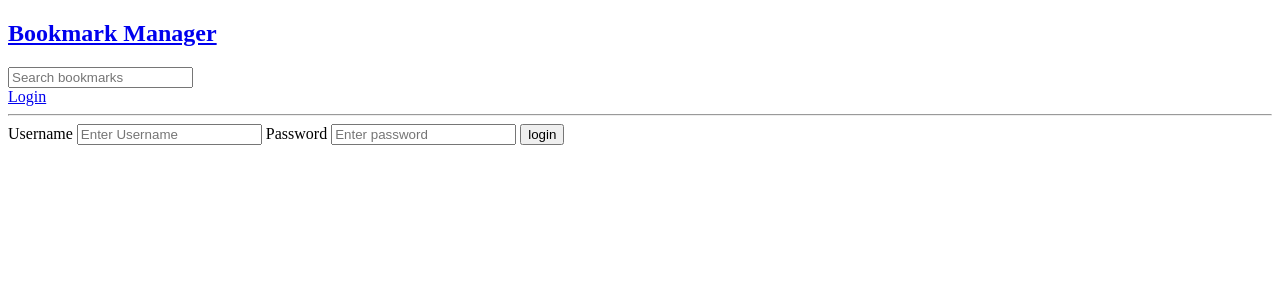
After one commit to wowmansalex/py-bookmark-app, a Django app: page /login/ in a window 1280 px wide. The commit adds this page. Shown: the top 300 px of the page. Run offline with Django 4.2, Linux system fonts and the light colour scheme.

Commit message:
log in added

```diff
--- a/bookmark_app/main/templates/main/base.html
+++ b/bookmark_app/main/templates/main/base.html
@@ -8,7 +8,17 @@
 </head>
 <body>
   {% include 'main/navbar.html' %}
+
+  {% if messages %}
+  <ul class="messages">
+      {% for message in messages %}
+      <li>{{ message }}</li>
+      {% endfor %}
+  </ul>
+  {% endif %}
+
   {% block content %}
+
 
   {% endblock %}
 </body>
--- /dev/null
+++ b/bookmark_app/main/templates/main/login_register.html
@@ -0,0 +1,16 @@
+{% extends 'main/base.html' %}
+
+{% block content %}
+
+<div>
+  <form method="POST" action="">
+    {% csrf_token %}
+    <label>Username</label>
+    <input type="text" name='username' placeholder='Enter Username'/>
+    <label>Password</label>
+    <input type="password" name="password" placeholder="Enter password">
+    <input type="submit" value="login"/>
+  </form>
+</div>
+
+{% endblock %}
--- a/bookmark_app/main/templates/main/navbar.html
+++ b/bookmark_app/main/templates/main/navbar.html
@@ -3,4 +3,10 @@
 <form method="GET" action="{% url 'overview' %}">
   <input type="text" name="q" placeholder='Search bookmarks'/>
 </form>
+
+{% if request.user.is_authenticated %}
+<a href="{% url 'logout' %}">Logout</a>
+{% else %}
+<a href="{% url 'login' %}">Login</a>
+{% endif %}
 <hr>
--- a/bookmark_app/main/templates/main/overview.html
+++ b/bookmark_app/main/templates/main/overview.html
@@ -25,7 +25,7 @@
   </div>
 
   <div >
-
+    <h5>{{bookmark_count}} bookmarks saved</h5>
     <a href="{% url 'add-bookmark' %}">Add new bookmark</a>
 
     <div>
--- a/bookmark_app/main/urls.py
+++ b/bookmark_app/main/urls.py
@@ -2,6 +2,9 @@ from django.urls import path
 from . import views
 
 urlpatterns = [
+  path('login/', views.loginPage, name='login'),
+  path('logout/', views.logoutUser, name='logout'),
+
   path('', views.overview, name="overview"),
   path('add/', views.add, name='add-bookmark'),
   path('edit/<int:id>', views.update, name='edit-bookmark'),
--- a/bookmark_app/main/views.py
+++ b/bookmark_app/main/views.py
@@ -1,15 +1,51 @@
 from django.shortcuts import render, redirect
+from django.contrib import messages
+from django.contrib.auth.decorators import login_required
+from django.db.models import Q
 from django.http import HttpResponse
+from django.contrib.auth import authenticate, login, logout
+from django.contrib.auth.models import User
 from .models import Bookmarks, Tag
 from .forms import BookmarksForm, TagForm
 
 # Create your views here.
+def loginPage(request):
+  if request.method == 'POST':
+    username = request.POST.get('username')
+    password = request.POST.get('password')
+
+    try:
+      user = User.objects.get(username=username)
+    except:
+      messages.error(request, 'User does not exist')
+
+    user = authenticate(request, username=username, password=password)
+
+    if user is not None:
+      login(request, user)
+      return redirect('overview')
+    else:
+      messages.error(request, 'User does not exist')
+
+  return render(request, 'main/login_register.html')
+
+def logoutUser(request):
+  logout((request))
+  return redirect('overview')
+
+
 def overview(request):
   q = request.GET.get('q') if request.GET.get('q') != None else ''
   tags = Tag.objects.all()
-  bookmarks = Bookmarks.objects.filter(tags__name__icontains=q)
-  return render(request, 'main/overview.html', {'bookmarks':bookmarks, 'tags': tags})
+  bookmarks = Bookmarks.objects.filter(
+    Q(tags__name__icontains=q) |
+    Q(title__icontains=q) |
+    Q(url__contains=q)
+    )
+  bookmark_count = bookmarks.count()
+  return render(request, 'main/overview.html', {'bookmarks':bookmarks, 'tags': tags, 'bookmark_count': bookmark_count})
 
+@login_required(login_url='login')
 def add(request):
   form = BookmarksForm()
   if request.method == 'POST':
```
Also changed, not shown: bookmark_app/db.sqlite3.
